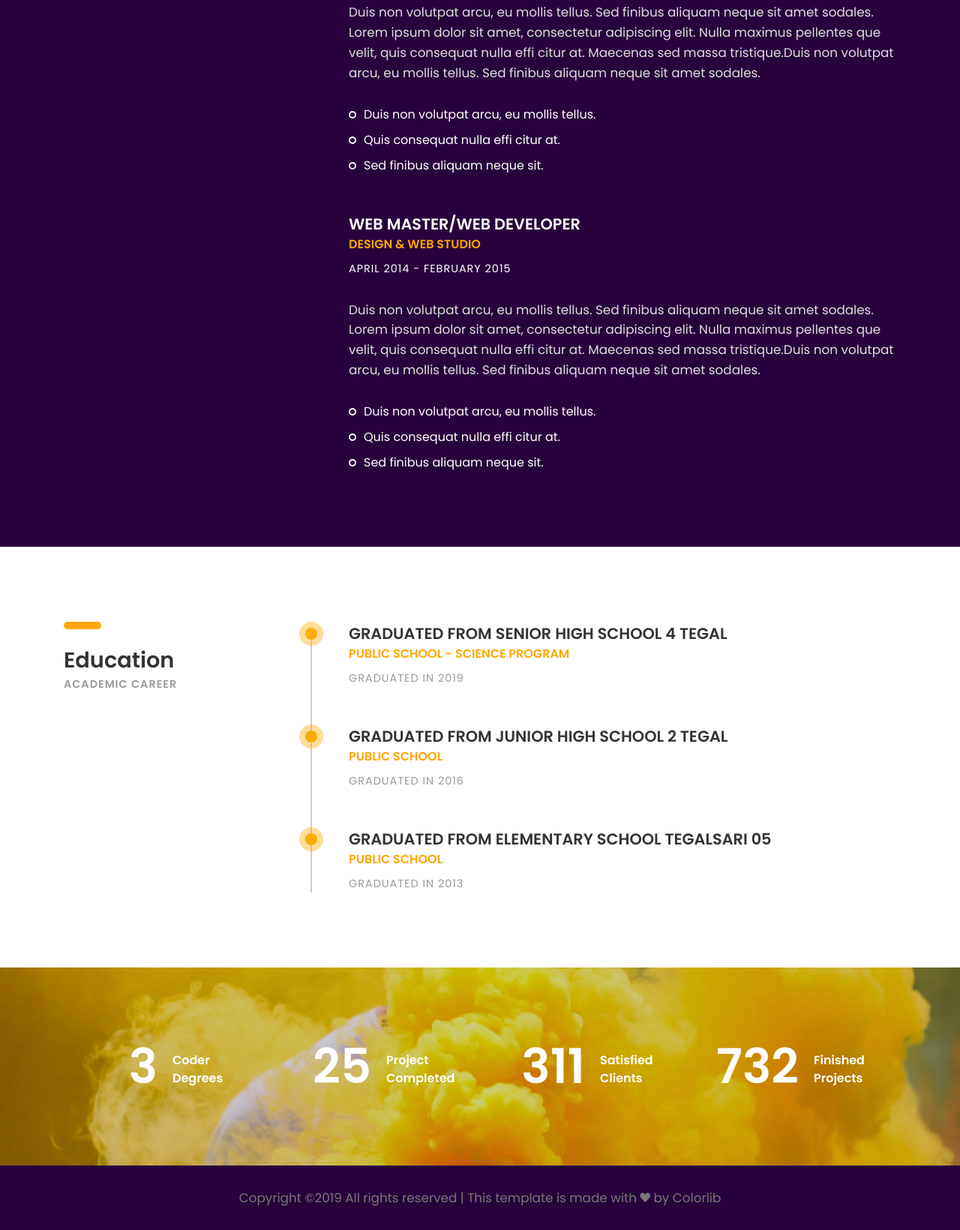
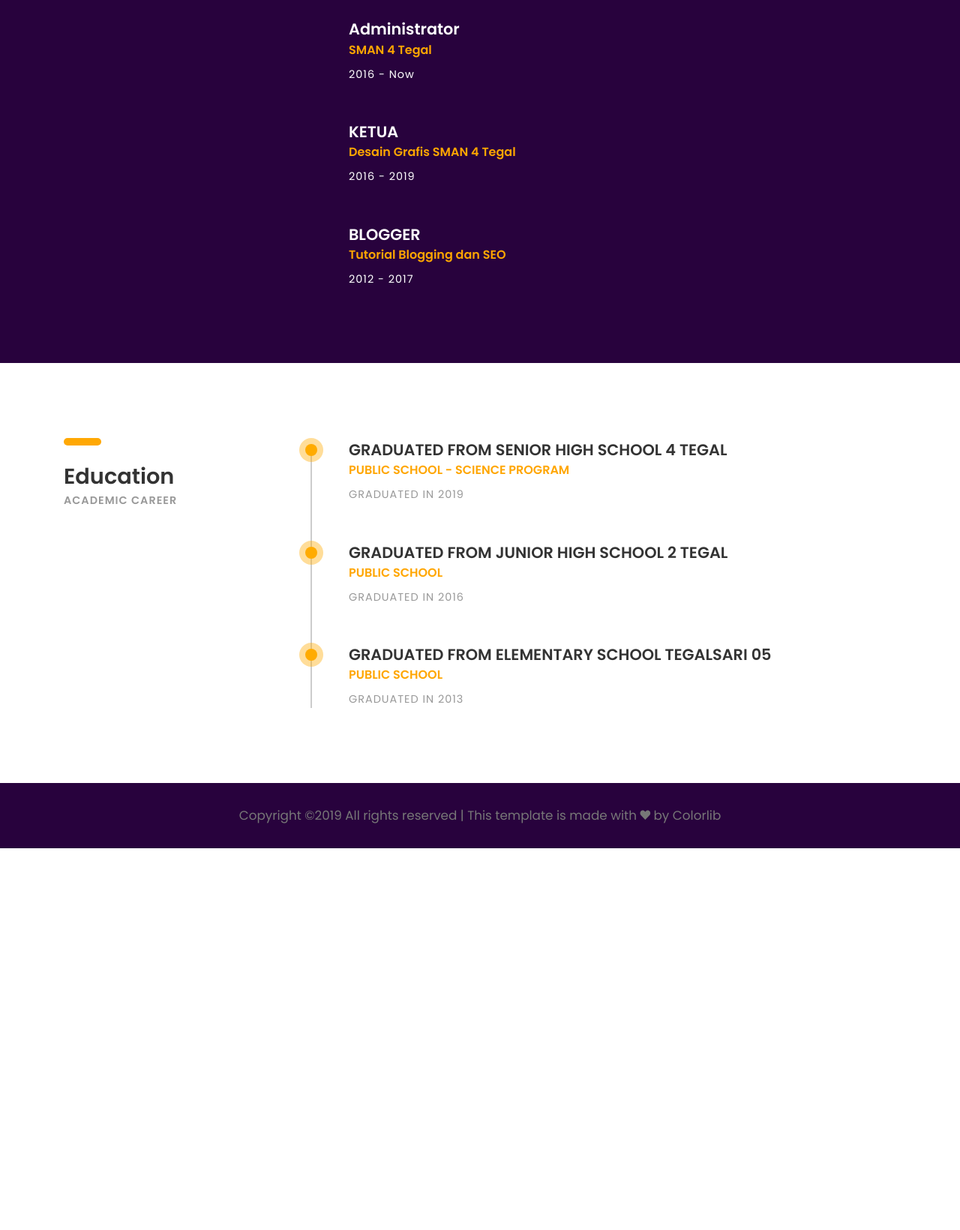
Before and after one commit to alfinauzikri/alfinauzikri.github.io, a plain HTML site: page index.html in a window 1280 px wide. Shown: the part 2885-4525 px from the top of the page at 75% size. After the commit the page ends 4016 px from the top, so only its background shows below. Drawn offline with Linux system fonts and the light colour scheme; files whose address does not match are found by name.

Commit message:
Update index.html

```diff
--- a/index.html
+++ b/index.html
@@ -1,7 +1,7 @@
 <!DOCTYPE HTML>
 <html lang="en">
 <head>
-	<title>CV - Boxed</title>
+	<title>Alfin Auzikri - Indonesia</title>
 	<meta http-equiv="X-UA-Compatible" content="IE=edge">
     <meta name="viewport" content="width=device-width, initial-scale=1">
 	<meta charset="UTF-8">
@@ -233,34 +233,28 @@
 				</div><!-- col-sm-4 -->
 				<div class="col-sm-8">
 
+						<div class="experience margin-b-50">
+								<h4><b>Administrator</b></h4>
+								<h5 class="font-yellow"><b>Windows 10 Community Indonesia</b></h5>
+								<h6 class="margin-t-10">2016 - Now</h6>
+							</div><!-- experience -->
+
+						<div class="experience margin-b-50">
+								<h4><b>Administrator</b></h4>
+								<h5 class="font-yellow"><b>SMAN 4 Tegal</b></h5>
+								<h6 class="margin-t-10">2016 - Now</h6>
+							</div><!-- experience -->
+
 					<div class="experience margin-b-50">
-						<h4><b>JUNIOR PROJECT MANAGER</b></h4>
-						<h5 class="font-yellow"><b>DESIGN STUDIO</b></h5>
-						<h6 class="margin-t-10">MARCH 2015 - PRESENT</h6>
-						<p class="font-semi-white margin-tb-30">Duis non volutpat arcu, eu mollis tellus. Sed finibus aliquam neque sit amet sodales.
-							Lorem ipsum dolor sit amet, consectetur adipiscing elit. Nulla maximus pellentes que velit,
-							quis consequat nulla effi citur at. Maecenas sed massa tristique.Duis non volutpat arcu,
-							eu mollis tellus. Sed finibus aliquam neque sit amet sodales. </p>
-						<ul class="list margin-b-30">
-							<li>Duis non volutpat arcu, eu mollis tellus.</li>
-							<li>Quis consequat nulla effi citur at.</li>
-							<li>Sed finibus aliquam neque sit.</li>
-						</ul>
+						<h4><b>KETUA</b></h4>
+						<h5 class="font-yellow"><b>Desain Grafis SMAN 4 Tegal</b></h5>
+						<h6 class="margin-t-10">2016 - 2019</h6>
 					</div><!-- experience -->
 
 					<div class="experience margin-b-50">
-						<h4><b>WEB MASTER/WEB DEVELOPER</b></h4>
-						<h5 class="font-yellow"><b>DESIGN & WEB STUDIO</b></h5>
-						<h6 class="margin-t-10">APRIL 2014 - FEBRUARY 2015</h6>
-						<p class="font-semi-white margin-tb-30">Duis non volutpat arcu, eu mollis tellus. Sed finibus aliquam neque sit amet sodales.
-							Lorem ipsum dolor sit amet, consectetur adipiscing elit. Nulla maximus pellentes que velit,
-							quis consequat nulla effi citur at. Maecenas sed massa tristique.Duis non volutpat arcu,
-							eu mollis tellus. Sed finibus aliquam neque sit amet sodales. </p>
-						<ul class="list margin-b-30">
-							<li>Duis non volutpat arcu, eu mollis tellus.</li>
-							<li>Quis consequat nulla effi citur at.</li>
-							<li>Sed finibus aliquam neque sit.</li>
-						</ul>
+						<h4><b>BLOGGER</b></h4>
+						<h5 class="font-yellow"><b>Tutorial Blogging dan SEO</b></h5>
+						<h6 class="margin-t-10">2012 - 2017</h6>
 					</div><!-- experience -->
 
 				</div><!-- col-sm-8 -->
@@ -303,41 +297,6 @@
 
 	</section><!-- about-section -->
 
-	<section class="counter-section" id="counter">
-		<div class="container">
-			<div class="row">
-
-				<div class="col-sm-6 col-md-6 col-lg-3">
-					<div class="counter margin-b-30">
-						<h1 class="title"><b><span class="counter-value" data-duration="400" data-count="3">0</span></b></h1>
-						<h5 class="desc"><b>Coder Degrees</b></h5>
-					</div><!-- counter -->
-				</div><!-- col-md-3-->
-
-				<div class="col-sm-6 col-md-6 col-lg-3">
-					<div class="counter margin-b-30">
-						<h1 class="title"><b><span class="counter-value" data-duration="1400" data-count="25">0</span></b></h1>
-						<h5 class="desc"><b>Project Completed</b></h5>
-					</div><!-- counter -->
-				</div><!-- col-md-3-->
-
-				<div class="col-sm-6 col-md-6 col-lg-3">
-					<div class="counter margin-b-30">
-						<h1 class="title"><b><span class="counter-value" data-duration="700" data-count="311">0</span></b></h1>
-						<h5 class="desc"><b>Satisfied Clients</b></h5>
-					</div><!-- counter -->
-				</div><!-- col-md-3-->
-
-				<div class="col-sm-6 col-md-6 col-lg-3">
-					<div class="counter margin-b-30">
-						<h1 class="title"><b><span class="counter-value" data-duration="2000" data-count="732">0</span></b></h1>
-						<h5 class="desc"><b>Finished Projects</b></h5>
-					</div><!-- margin-b-30 -->
-				</div><!-- col-md-3-->
-
-			</div><!-- row-->
-		</div><!-- container-->
-    </section><!-- counter-section-->
 
 	<footer>
 		<p class="copyright">
```
